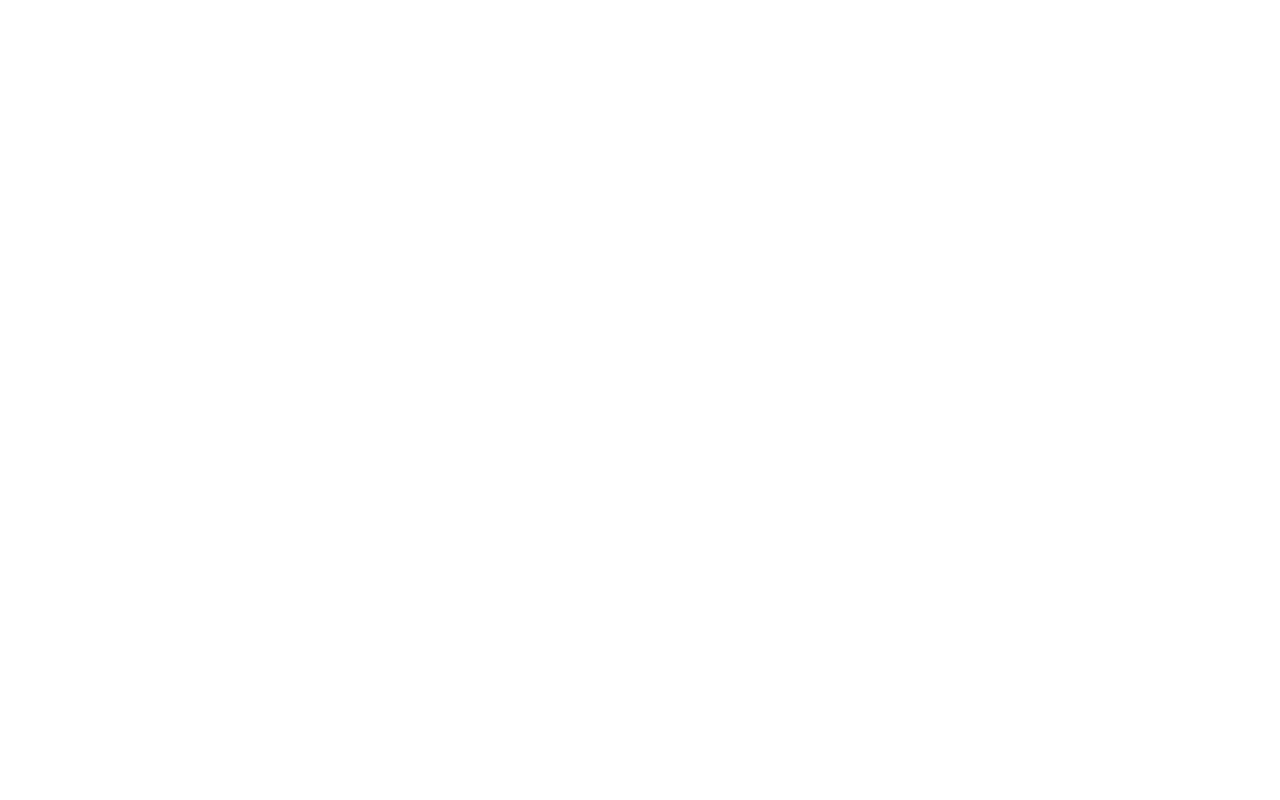
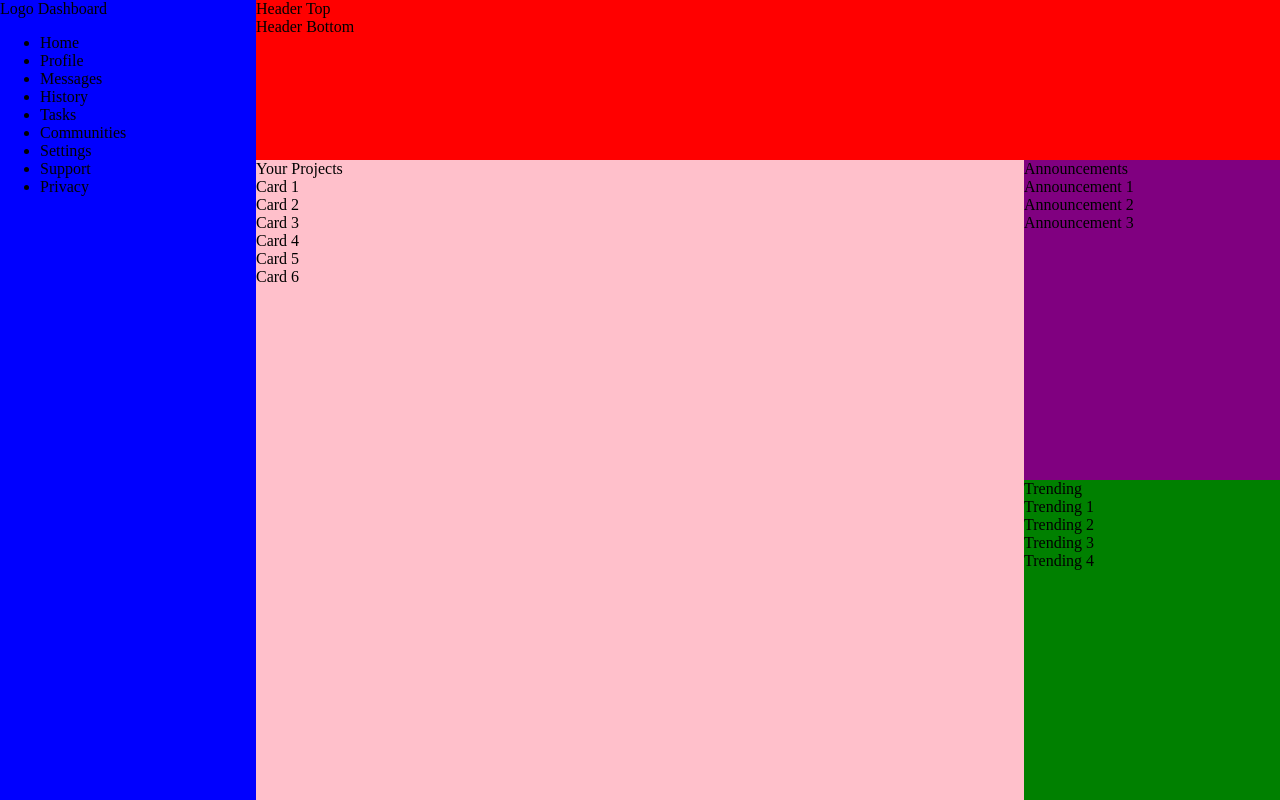
Before and after one commit to Tsee90/dashboard, a plain HTML site: page index.html in a window 1280 px wide. Drawn offline with Linux system fonts and the light colour scheme.

Commit message:
Create elements and grid template

```diff
--- a/index.html
+++ b/index.html
@@ -7,6 +7,53 @@
     <link rel="stylesheet" href="style.css">
 </head>
 <body>
-
+    <div class="main-container">
+        <div class="header">
+            <div class="header-top">Header Top</div>
+            <div class="header-bot">Header Bottom</div>
+        </div>
+        <div class="dashboard">
+            <div class="logo">Logo Dashboard</div>
+            <ul>
+                <li>Home</li>
+                <li>Profile</li>
+                <li>Messages</li>
+                <li>History</li>
+                <li>Tasks</li>
+                <li>Communities</li>
+                <li>Settings</li>
+                <li>Support</li>
+                <li>Privacy</li>
+            </ul>
+        </div>
+        <div class="projects">
+            <div class="title">Your Projects</div>
+            <div class="card-box">
+                <div class="card">Card 1</div>
+                <div class="card">Card 2</div>
+                <div class="card">Card 3</div>
+                <div class="card">Card 4</div>
+                <div class="card">Card 5</div>
+                <div class="card">Card 6</div>
+            </div>
+        </div>
+        <div class="announcements">
+            <div class="title">Announcements</div>
+            <div class="announcements-box">
+                <div>Announcement 1</div>
+                <div>Announcement 2</div>
+                <div>Announcement 3</div>
+            </div>
+        </div>
+        <div class="trending">
+            <div class="title">Trending</div>
+            <div class="trending-box">
+                <div>Trending 1</div>
+                <div>Trending 2</div>
+                <div>Trending 3</div>
+                <div>Trending 4</div>
+            </div>
+        </div>
+    </div>
 </body>
 </html>
--- a/style.css
+++ b/style.css
@@ -0,0 +1,40 @@
+html, body {
+    margin: 0;
+    padding: 0;
+}
+
+.main-container {
+    height: 100vh;
+    display: grid;
+    grid-template: 1fr 2fr 2fr / 1fr 3fr 1fr;
+    grid-template-areas:
+    'dashboard header header'
+    'dashboard projects announcements'
+    'dashboard projects trending'
+    ;
+}
+
+.header {
+    background-color: red;
+    grid-area: header;
+}
+
+.dashboard {
+    background-color: blue;
+    grid-area: dashboard;
+}
+
+.projects {
+    background-color: pink;
+    grid-area: projects;
+}
+
+.announcements {
+    background-color: purple;
+    grid-area: announcements;
+}
+
+.trending {
+    background-color: green;
+    grid-area: trending;
+}
```
